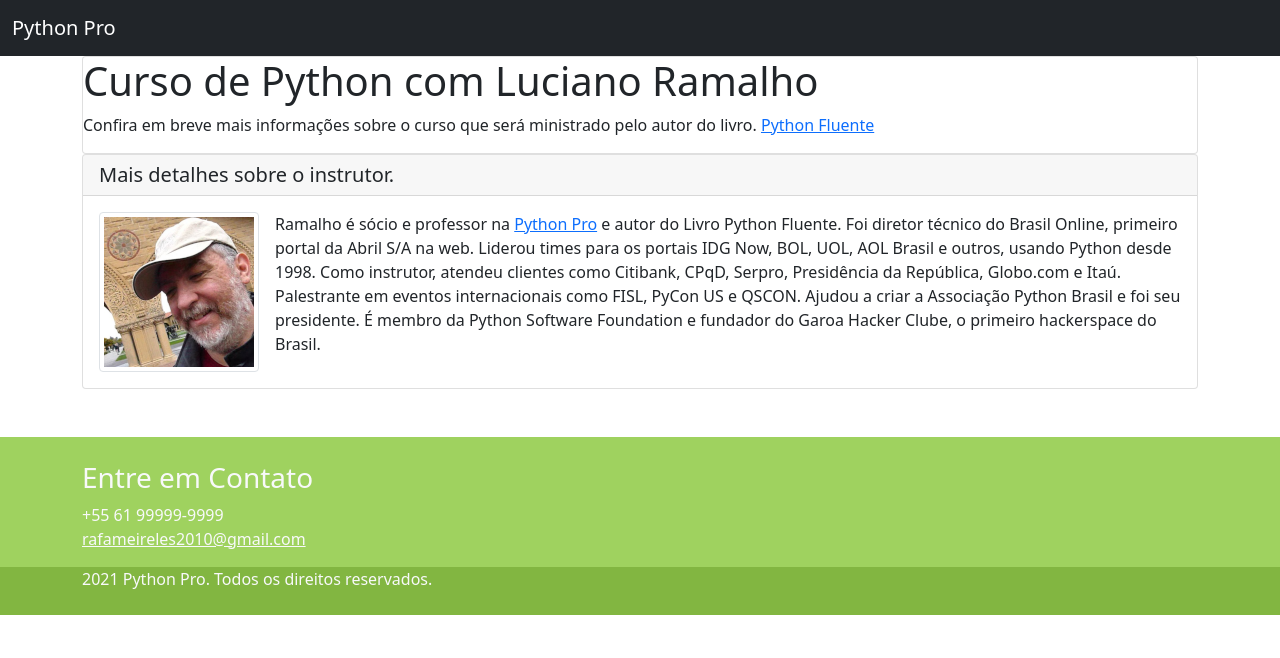
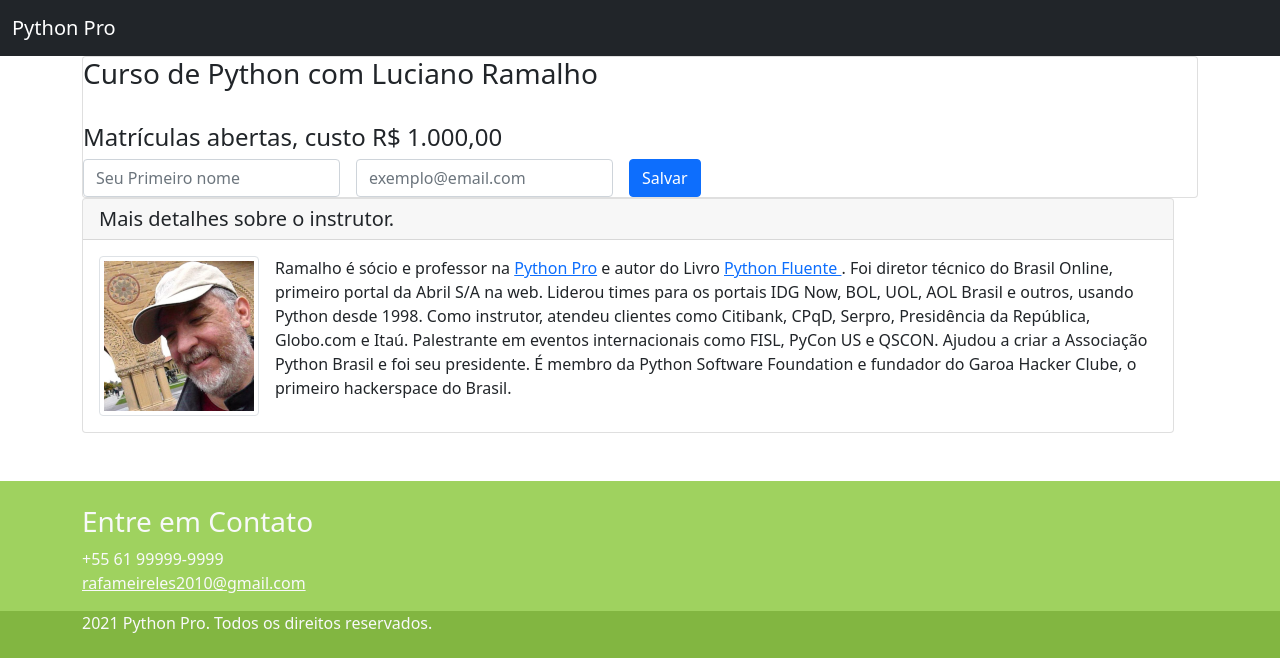
Before and after one commit to rafael-hsm/curso-django, a Django app: page / in a window 1280 px wide. Shown: the top 658 px of the page. Run offline with Django 3.2, Linux system fonts and the light colour scheme; some libraries are stand-ins or nearby versions.

Commit message:
Ended session simple integration.

```diff
--- /dev/null
+++ b/pypro/aperitivos/urls.py
@@ -0,0 +1,8 @@
+from django.urls import path
+
+from pypro.aperitivos.views import video
+
+app_name = 'aperitivos'
+urlpatterns = [
+    path('<slug:slug>', video, name='video'),
+]
--- /dev/null
+++ b/pypro/aperitivos/views.py
@@ -0,0 +1,5 @@
+from django.shortcuts import render
+
+
+def video(request, slug):
+    return render(request, 'aperitivos/video.html')
--- a/pypro/base/templates/base/home.html
+++ b/pypro/base/templates/base/home.html
@@ -10,10 +10,10 @@
 
     <meta name="description" content="Página do curso Python Pro">
     <meta name="autor" content="Rafael Meireles!">
-	<link rel="icon" type="image/png" href="{% static 'img/favicon.png' %}" />
+    <link rel="icon" type="image/png" href="{% static 'img/favicon.png' %}"/>
     <link href="{% static 'css/bootstrap.min.css' %}" rel="stylesheet">
     <link href="{% static 'css/style.css' %}" rel="stylesheet">
-	<script src="{% static 'js/jquery.min.js' %}" ></script>
+    <script src="{% static 'js/jquery.min.js' %}"></script>
     <script src="{% static 'js/bootstrap.min.js' %}"></script>
     <script src="{% static 'js/scripts.js' %}"></script>
 
@@ -23,7 +23,8 @@
 <nav class="navbar navbar-expand-lg navbar-dark bg-dark">
     <div class="container-fluid">
         <a class="navbar-brand" href="{% url 'base:home' %}">Python Pro</a>
-    <button class="navbar-toggler" type="button" data-bs-toggle="collapse" data-bs-target="#navbarSupportedContent" aria-controls="navbarSupportedContent" aria-expanded="false" aria-label="Toggle navigation">
+        <button class="navbar-toggler" type="button" data-bs-toggle="collapse" data-bs-target="#navbarSupportedContent"
+                aria-controls="navbarSupportedContent" aria-expanded="false" aria-label="Toggle navigation">
             <span class="navbar-toggler-icon"></span>
         </button>
         <div class="collapse navbar-collapse" id="navbarSupportedContent">
@@ -37,14 +38,31 @@
     <div class="row">
         <div class="col-md-12">
 
-			<div class="jumbotron card card-block">
-				<h1>
+            <div class="jumbotron card">
+                <h3>
                     Curso de Python com Luciano Ramalho
-				</h1>
-				<p>
-					Confira em breve mais informações sobre o curso que será ministrado pelo autor do livro.
-					<a href="https://novatec.com.br/livros/pythonfluente/" target="blank">Python Fluente </a>
-				</p>
+                </h3>
+                <h4 class="mt-4">Matrículas abertas, custo R$ 1.000,00</h4>
+                <form class="row gy-2 gx-3 align-items-center validate"
+                      action="https://herokuapp.us5.list-manage.com/subscribe/post?u=2f15fc29c913882ddc3d5a309&amp;id=243a8e1ba3"
+                      method="post" id="mc-embedded-subscribe-form" name="mc-embedded-subscribe-form"
+                      target="_blank" novalidate>
+                    <div class="col-auto">
+                        <label class="visually-hidden" for="autoSizingInput"></label>
+                        <input type="text" class="form-control" id="autoSizingInput" placeholder="Seu Primeiro nome">
+                    </div>
+                    <div class="col-auto">
+                        <label class="visually-hidden" for="mce-EMAIL"></label>
+                        <input type="email" value="" name="EMAIL" class="form-control required" id="mce-EMAIL"
+                               placeholder="exemplo@email.com">
+                    </div>
+                    <div class="col-auto">
+                        <button type="submit" class="btn btn-primary">Salvar</button>
+                    </div>
+                </form>
+
+            </div>
+
         </div>
         <div class="row">
             <div class="col-md-12">
@@ -55,15 +73,22 @@
                     <div class="card-body">
                         <p class="card-text">
                             <img src="{% static 'img/luciano-ramalho.png' %}" alt="Foto de Luciano Ramalho"
-									 class="img-thumbnail float-start me-3" />
+                                 class="img-thumbnail float-start me-3"/>
                             Ramalho é sócio e professor na <a href="www.python.pro.br">Python Pro</a> e autor do
-								Livro Python Fluente. Foi diretor técnico do Brasil Online, primeiro portal da Abril S/A
-								na web. Liderou times para os portais IDG Now, BOL, UOL, AOL Brasil e outros, usando Python
+                            Livro <a href="https://novatec.com.br/livros/pythonfluente/"
+                                     target="blank">Python Fluente </a>. Foi diretor técnico do
+                            Brasil Online, primeiro portal da Abril S/A
+                            na web. Liderou times para os portais IDG Now, BOL, UOL, AOL Brasil e outros, usando
+                            Python
                             desde 1998. Como instrutor, atendeu clientes como Citibank, CPqD, Serpro, Presidência da
                             República, Globo.com e Itaú. Palestrante em eventos internacionais como FISL, PyCon US e
-								QSCON. Ajudou a criar a Associação Python Brasil e foi seu presidente. É membro da Python
+                            QSCON. Ajudou a criar a Associação Python Brasil e foi seu presidente. É membro da
+                            Python
                             Software Foundation e fundador do Garoa Hacker Clube, o primeiro hackerspace do Brasil.
                         </p>
+                        <script src="https://www.mercadopago.com.br/integrations/v1/web-payment-checkout.js"
+                                data-preference-id="34994390-b26c7cd8-79f8-4388-8a72-2877430cde77" data-source="button">
+                        </script>
                     </div>
                 </div>
             </div>
--- a/pypro/settings.py
+++ b/pypro/settings.py
@@ -45,6 +45,7 @@ INSTALLED_APPS = [
     'collectfast',
     'django.contrib.staticfiles',
     'pypro.base',
+    'pypro.aperitivos'
 ]
 
 MIDDLEWARE = [
--- a/pypro/urls.py
+++ b/pypro/urls.py
@@ -21,6 +21,7 @@ from django.urls import path, include
 urlpatterns = [
     path('admin/', admin.site.urls),
     path('', include('pypro.base.urls')),
+    path('aperitivos/', include('pypro.aperitivos.urls')),
 ]
 
 if settings.DEBUG:
```
Also changed, not shown: pypro/aperitivos/templates/aperitivos/video.html (added, +73 -0 lines), pypro/aperitivos/tests.py (added, +21 -0 lines), pypro/aperitivos/__init__.py (added), pypro/aperitivos/migrations/__init__.py (added). Lines whose indentation alone changed are shown as unchanged.
